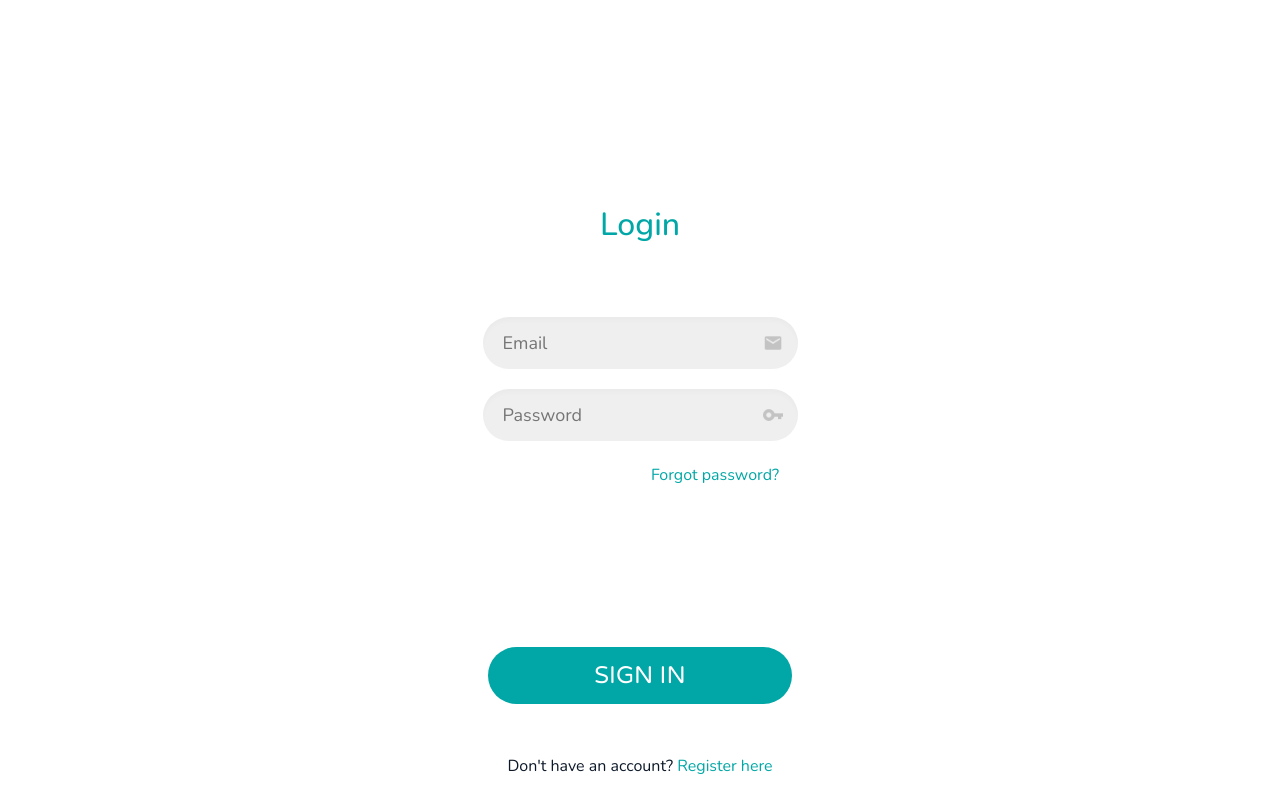
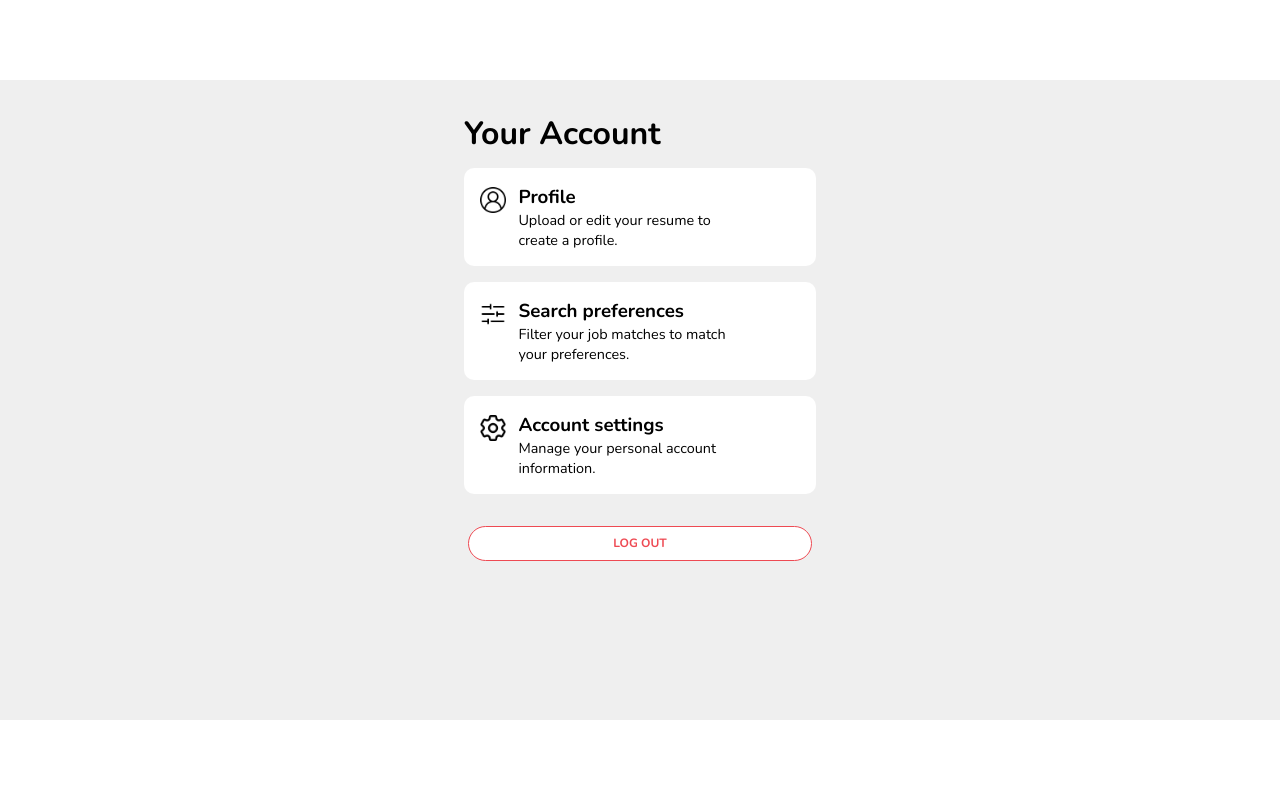
Before and after one commit to Vivian-Trieu/ResuMate, a React (Create React App) app: page /account in a window 1280 px wide. Built offline with nearby package versions, Linux system fonts and the light colour scheme; no server answers; what aws-amplify would draw is missing.

Commit message:
update BrowserRouter, Routes and Route for pages

```diff
--- a/src/App.js
+++ b/src/App.js
@@ -1,5 +1,5 @@
 import React, { useState } from "react";
-import { BrowserRouter as Router, Route, Link, Routes } from "react-router-dom";
+import { BrowserRouter, Route, Routes, Link, Navigate } from "react-router-dom";
 import LoginPage from "./Components/LoginPage";
 import SignUpPage from "./Components/SignUpPage";
 import ForgotPasswordPage from "./Components/ForgotPasswordPage";
@@ -27,57 +27,172 @@ function App() {
     setLikedJobs(updatedJobs);
   }
 
-  const renderForm = () => {
-    switch (currentForm) {
-      case 'login':
-        return <LoginPage setUserID={setUserID} onFormSwitch={toggleForm} setName={setName} setEmail={setEmail}/>;
-      case 'sign up':
-        return <SignUpPage onFormSwitch={toggleForm} />;
-      case 'forgot password':
-        return <ForgotPasswordPage onFormSwitch={toggleForm} />;
-      case 'home':
+  // const renderForm = () => {
+  //   switch (currentForm) {
+  //     case 'login':
+  //       return <LoginPage setUserID={setUserID} onFormSwitch={toggleForm} setName={setName} setEmail={setEmail}/>;
+  //     case 'sign up':
+  //       return <SignUpPage onFormSwitch={toggleForm} />;
+  //     case 'forgot password':
+  //       return <ForgotPasswordPage onFormSwitch={toggleForm} />;
+  //     case 'home':
+  //       return (
+  //         <>
+  //           <HeaderTab currentForm={currentForm} onFormSwitch={toggleForm}/>
+  //           <HomeScreen likedJobs={likedJobs} setLikedJobs={setLikedJobs} user_id={user_id} />
+  //           <BottomNavigation currentForm={currentForm} onFormSwitch={toggleForm} />
+  //         </>
+  //       );
+  //     case 'saved-jobs':
+  //       return (
+  //         <>
+  //           <HeaderTab currentForm={currentForm} onFormSwitch={toggleForm} />
+  //           <SavedJobs likedJobs={likedJobs} handleRemoveButton={handleRemoveButton}/>
+  //           <BottomNavigation currentForm={currentForm} onFormSwitch={toggleForm} />
+  //         </>
+  //       );
+  //     case 'account':
+  //       return (
+  //         <>
+            // <HeaderTab currentForm={currentForm} onFormSwitch={toggleForm} />
+            // <MyAccount currentForm={currentForm} onFormSwitch={toggleForm} user_id={user_id} />
+            // <BottomNavigation currentForm={currentForm} onFormSwitch={toggleForm} />
+  //         </>
+  //       );
+  //     case 'profile':
+  //       return (
+  //         <>
+            // <HeaderTab currentForm={currentForm} onFormSwitch={toggleForm} />
+            // <Profile currentForm={currentForm} onFormSwitch={toggleForm} user_id={user_id} name={name}/>
+            // <BottomNavigation currentForm={currentForm} onFormSwitch={toggleForm} />
+  //         </>
+  //       );
+  //     case 'preferences':
+  //       return (
+  //         <>
+            // <HeaderTab currentForm={currentForm} onFormSwitch={toggleForm} />
+            // <Preferences currentForm={currentForm} onFormSwitch={toggleForm} />
+            // <BottomNavigation currentForm={currentForm} onFormSwitch={toggleForm} />
+  //         </>
+  //       );
+  //     case 'setting':
+  //       console.log(email)
+  //       return (
+  //         <>
+  //           <HeaderTab currentForm={currentForm} onFormSwitch={toggleForm} />
+  //           <Setting
+  //             currentForm={currentForm}
+  //             onFormSwitch={toggleForm}
+  //             user_id={user_id} name={name}
+  //             email={email} setName={setName}
+  //             setEmail={setEmail}
+  //             setPassword={setPassword}
+  //           />
+  //           <BottomNavigation currentForm={currentForm} onFormSwitch={toggleForm} />
+  //         </>
+  //       );
+
+  //     // Add more cases for other forms if needed
+  //     default:
+  //       return <LoginPage onFormSwitch={toggleForm} />;
+  //   }
+  // };
+
+  const toggleForm = (formName) => {
+    setCurrentForm(formName);
+  };
+
+  // return (
+  //   <div className="App">
+  //     {renderForm()}
+  //   </div>
+  // );
+
   return (
+    <div className="App">
+      <BrowserRouter>
+        <div className="content">
+          <Routes>
+            <Route path="/" element={<Navigate to="/login"/>} />
+            <Route path="/login" element={
+              <>
+                <LoginPage
+                  setUserID={setUserID}
+                  onFormSwitch={toggleForm}
+                  setName={setName}
+                  setEmail={setEmail}
+                />
+              </>
+            }/>
+            <Route path="/signup" element={
+              <>
+                <SignUpPage
+                  onFormSwitch={toggleForm}
+                />
+              </>
+            }/>
+            <Route path="/forgot" element={
+              <>
+                <ForgotPasswordPage
+                  onFormSwitch={toggleForm}
+                />;
+              </>
+            }/>
+            <Route path="/home" element={
               <>
                 <HeaderTab currentForm={currentForm} onFormSwitch={toggleForm}/>
-            <HomeScreen likedJobs={likedJobs} setLikedJobs={setLikedJobs} user_id={user_id} />
+                <HomeScreen
+                  likedJobs={likedJobs}
+                  setLikedJobs={setLikedJobs}
+                  user_id={user_id}
+                />
                 <BottomNavigation currentForm={currentForm} onFormSwitch={toggleForm} />
               </>
-        );
-      case 'saved-jobs':
-        return (
+            }/>
+            <Route path="/saved" element={
               <>
                 <HeaderTab currentForm={currentForm} onFormSwitch={toggleForm} />
-            <SavedJobs likedJobs={likedJobs} handleRemoveButton={handleRemoveButton}/>
+                <SavedJobs
+                  likedJobs={likedJobs}
+                  handleRemoveButton={handleRemoveButton}
+                />
                 <BottomNavigation currentForm={currentForm} onFormSwitch={toggleForm} />
               </>
-        );
-      case 'account':
-        return (
+            }/>
+            <Route path="/account" element={
               <>
                 <HeaderTab currentForm={currentForm} onFormSwitch={toggleForm} />
-            <MyAccount currentForm={currentForm} onFormSwitch={toggleForm} user_id={user_id} />
+                <MyAccount
+                  currentForm={currentForm}
+                  onFormSwitch={toggleForm}
+                  user_id={user_id}
+                />
                 <BottomNavigation currentForm={currentForm} onFormSwitch={toggleForm} />
               </>
-        );
-      case 'profile':
-        return (
+            }/>
+            <Route path="/profile" element={
               <>
                 <HeaderTab currentForm={currentForm} onFormSwitch={toggleForm} />
-            <Profile currentForm={currentForm} onFormSwitch={toggleForm} user_id={user_id} name={name}/>
+                <Profile
+                  currentForm={currentForm}
+                  onFormSwitch={toggleForm}
+                  user_id={user_id}
+                  name={name}
+                />
                 <BottomNavigation currentForm={currentForm} onFormSwitch={toggleForm} />
               </>
-        );
-      case 'preferences':
-        return (
+            }/>
+            <Route path="/preferences" element={
               <>
                 <HeaderTab currentForm={currentForm} onFormSwitch={toggleForm} />
-            <Preferences currentForm={currentForm} onFormSwitch={toggleForm} />
+                <Preferences
+                  currentForm={currentForm}
+                  onFormSwitch={toggleForm}
+                />
                 <BottomNavigation currentForm={currentForm} onFormSwitch={toggleForm} />
               </>
-        );
-      case 'setting':
-        console.log(email)
-        return (
+            }/>
+            <Route path="/setting" element={
               <>
                 <HeaderTab currentForm={currentForm} onFormSwitch={toggleForm} />
                 <Setting
@@ -90,23 +205,13 @@ function App() {
                 />
                 <BottomNavigation currentForm={currentForm} onFormSwitch={toggleForm} />
               </>
-        );
+            }/>
+          </Routes>
+        </div>
+      </BrowserRouter>
+    </div>
+  )
 
-      // Add more cases for other forms if needed
-      default:
-        return <LoginPage onFormSwitch={toggleForm} />;
-    }
-  };
-
-  const toggleForm = async (formName) => {
-    setCurrentForm(formName);
-  };
-
-  return (
-    <div className="App">
-      {renderForm()}
-    </div>
-  );
 }
 
 
--- a/src/Components/BottomNavigation.js
+++ b/src/Components/BottomNavigation.js
@@ -6,6 +6,7 @@ import Home from "../img/home-button.png"
 import ClickedHome from "../img/home-button-clicked.png"
 import Profile from "../img/profile-button.png"
 import ClickedProfile from "../img/profile-button-clicked.png"
+import { useNavigate } from "react-router-dom";
 
 
 function BottomNavigation(props) {
@@ -13,6 +14,8 @@ function BottomNavigation(props) {
     const [homeImg, setHomeImg] = useState(ClickedHome);
     const [savedImg, setSavedImg] = useState(SavedJobs);
     const [profileImg, setProfileImg] = useState(Profile);
+    const navigate = useNavigate();
+
 
     function handleTabClick(tab) {
         if (tab === 'home') {
@@ -38,15 +41,15 @@ function BottomNavigation(props) {
                 <div className="bottom-nav-box">
                     <nav className="bottom-nav">
                         <ul>
-                            <li className={props.currentForm === 'saved-jobs' ? 'active' : ''} onClick={() => {handleTabClick('saved-jobs');}}>
+                            <li className={props.currentForm === 'saved-jobs' ? 'active' : ''} onClick={() => {handleTabClick('saved-jobs'); navigate('/saved')}}>
                                 <img className="nav-button-img" src={savedImg} alt="Saved Jobs"  />
                             </li>
 
-                            <li className={props.currentForm === 'home' ? 'active' : ''} onClick={() => {handleTabClick('home');}}>
+                            <li className={props.currentForm === 'home' ? 'active' : ''} onClick={() => {handleTabClick('home'); navigate('/home')}}>
                                 <img className="nav-button-img" src={homeImg} alt="Home"  />
                             </li>
 
-                            <li className={props.currentForm === 'account' ? 'active' : ''} onClick={() => {handleTabClick('account');}}>
+                            <li className={props.currentForm === 'account' ? 'active' : ''} onClick={() => {handleTabClick('account'); navigate('/account')}}>
                                 <img className="nav-button-img" src={profileImg} alt="My Account"  />
                             </li>
                         </ul>
--- a/src/Components/ForgotPasswordPage.js
+++ b/src/Components/ForgotPasswordPage.js
@@ -1,13 +1,15 @@
 import React, {useState} from "react";
 import "./ForgotPassword.css";
+import { useNavigate } from "react-router-dom";
 
 function ForgotPasswordPage(props) {
   const [email, setEmail] = useState("");
+  const navigate = useNavigate();
 
   return (
     <div className="forgot-password-container">
       <div className="div">
-        <button type="button" className="back" onClick={() => props.onFormSwitch('login')}>Back</button>
+        <button type="button" className="back" onClick={() => {props.onFormSwitch('login'); navigate('/login')}}>Back</button>
         <div className="label">
           <div className="recover-password">Recover Password</div>
         </div>
--- a/src/Components/LoginPage.js
+++ b/src/Components/LoginPage.js
@@ -1,10 +1,15 @@
 import React, { useState } from "react";
 import "./LoginPage.css";
 import { API } from 'aws-amplify';
+import { useNavigate } from "react-router-dom";
 
 function LoginPage(props) {
   const [email, setEmail] = useState("");
   const [password, setPassword] = useState("");
+  const [errorMessage, setErrorMessage] = useState(null);
+  const [successMessage, setSuccessMessage] = useState(null);
+
+  const navigate = useNavigate();
 
   const handleLogin = async () => {
     // Check if fields are empty
@@ -42,6 +47,7 @@ function LoginPage(props) {
         props.setUserID(user_id)
         props.setName(name)
         props.setEmail(user_email)
+        navigate('/home')
         props.onFormSwitch('home'); // pass user_id to home screen
       }
     } catch (error) {
@@ -74,13 +80,13 @@ function LoginPage(props) {
             value={password}
             onChange={(e) => setPassword(e.target.value)}
           />
-          <button type="button" className="forgot-password" onClick={() => props.onFormSwitch('forgot password')}>
+          <button type="button" className="forgot-password" onClick={() => {props.onFormSwitch('forgot password'); navigate('/forgot')}}>
             Forgot password?
           </button>
           <button type="button" className="sign-in" onClick={handleLogin} >
               SIGN IN
           </button>
-          <button type="button" className="sign-up" onClick={() => props.onFormSwitch('sign up')}>
+          <button type="button" className="sign-up" onClick={() =>  {props.onFormSwitch('sign-up'); navigate('/signup')}}>
               Register here
           </button>
         </form>
--- a/src/Components/MyAccount.js
+++ b/src/Components/MyAccount.js
@@ -3,9 +3,11 @@ import "./MyAccount.css"
 import UserProfile from "../img/user-profile.png"
 import UserPreference from "../img/user-preference.png"
 import UserSetting from "../img/user-setting.png"
+import { useNavigate } from 'react-router-dom';
 
 
 function MyAccount(props) {
+    const navigate = useNavigate();
 
     return (
         <>
@@ -16,7 +18,7 @@ function MyAccount(props) {
             </div>
 
             <div className="my-account-box">
-                <div className="my-account-block user-profile" onClick={() => props.onFormSwitch('profile')}>
+                <div className="my-account-block user-profile" onClick={() => {props.onFormSwitch('profile'); navigate('/profile')}}>
                     <div className="my-account-block-img">
                         <img className="my-account-img" src={UserProfile} alt="User Profile" />
                     </div>
@@ -25,7 +27,7 @@ function MyAccount(props) {
                         <p>Upload or edit your resume to <br></br> create a profile.</p>
                     </div>
                 </div>
-                <div className="my-account-block user-preference" onClick={() => props.onFormSwitch('preferences')}>
+                <div className="my-account-block user-preference" onClick={() => {props.onFormSwitch('preferences'); navigate('/preferences')}}>
                     <div className="my-account-block-img">
                         <img className="my-account-img" src={UserPreference} alt="User Preference" />
                     </div>
@@ -34,7 +36,7 @@ function MyAccount(props) {
                         <p>Filter your job matches to match <br></br> your preferences.</p>
                     </div>
                 </div>
-                <div className="my-account-block user-setting" onClick={() => props.onFormSwitch('setting')}>
+                <div className="my-account-block user-setting" onClick={() => {props.onFormSwitch('setting'); navigate('/setting')}}>
                     <div className="my-account-block-img">
                         <img className="my-account-img" src={UserSetting} alt="User Setting" />
                     </div>
@@ -44,7 +46,7 @@ function MyAccount(props) {
                     </div>
                 </div>
             </div>
-            <button className="log-out" onClick={() => props.onFormSwitch('login')}>LOG OUT</button>
+            <button className="log-out" onClick={() => {props.onFormSwitch('login'); navigate('/login')}}>LOG OUT</button>
         </div>
         <div className="header-placeholder"></div>
         </>
--- a/src/Components/Preferences.js
+++ b/src/Components/Preferences.js
@@ -4,6 +4,7 @@ import closeButton from "../img/close-button.png"
 import "./Preferences.css"
 import Slider from "./Slider"
 import Checkbox from "./Checkbox";
+import { useNavigate } from 'react-router-dom';
 
 function Preferences(props) {
 
@@ -13,6 +14,7 @@ function Preferences(props) {
     const [distanceSliderValue, setDistanceSliderValue] = useState(25);
     const [salarySliderValue, setSalarySliderValue] = useState(250);
     const [checked, setChecked] = useState(false);
+    const navigate = useNavigate();
 
     const handleCheck = () => {
       setChecked(!checked);
@@ -24,7 +26,7 @@ function Preferences(props) {
                 <div className="header-tab-box">
                     <button className="close-btn btn-placeholder"><img className="close-button-img" src={closeButton} alt="Close Button"/></button>
                     <div className="header-title"><h2 className="profile">Search preferences</h2></div>
-                    <button className="close-btn" onClick={() => props.onFormSwitch('account')}><img className="close-button-img" src={closeButton} alt="Close Button" /></button>
+                    <button className="close-btn" onClick={() => {props.onFormSwitch('account'); navigate('/account')}}><img className="close-button-img" src={closeButton} alt="Close Button" /></button>
                 </div>
             </div>
             <div className="preferences-container">
--- a/src/Components/Profile.js
+++ b/src/Components/Profile.js
@@ -6,6 +6,7 @@ import "./HeaderTab.css"
 import closeButton from "../img/close-button.png"
 import addButton from "../img/add.png"
 import Amplify, { API, Storage } from 'aws-amplify';
+import { useNavigate } from 'react-router-dom';
 
 function Profile(props) {
     const [selectedFile, setSelectedFile] = useState();
@@ -15,6 +16,7 @@ function Profile(props) {
     const [skills, setSkills] = useState([]);
     const [links, setLinks] = useState('');
     const [isLoading, setLoading] = useState(false);
+    const navigate = useNavigate();
 
     console.log("User ID in Profile: ", props.user_id) // pass the user_id from App.js
 
@@ -107,7 +109,7 @@ function Profile(props) {
                 <div className="header-tab-box">
                     <button className="close-btn btn-placeholder"><img className="close-button-img" src={closeButton} alt="Close Button"/></button>
                     <div className="header-title"><h2 className="profile">Profile</h2></div>
-                    <button className="close-btn" onClick={() => props.onFormSwitch('account')}><img className="close-button-img" src={closeButton} alt="Close Button" /></button>
+                    <button className="close-btn" onClick={() => {props.onFormSwitch('account'); navigate('/account')}}><img className="close-button-img" src={closeButton} alt="Close Button" /></button>
                 </div>
             </div>
             <div className="profile-container">
--- a/src/Components/Setting.js
+++ b/src/Components/Setting.js
@@ -3,6 +3,7 @@ import "./Setting.css"
 import "./HeaderTab.css"
 import closeButton from "../img/close-button.png"
 import { API } from 'aws-amplify';
+import { useNavigate } from 'react-router-dom';
 
 function Setting(props) {
     const [editableField, setEditableField] = useState('');
@@ -10,6 +11,7 @@ function Setting(props) {
     const [showPopUp, setShowPopUp] = useState(false);
     const open = () => setShowPopUp(true);
     const close = () => setShowPopUp(false);
+    const navigate = useNavigate();
 
     const handleUpdate = async (field) => {
         try {
@@ -72,7 +74,7 @@ function Setting(props) {
                 <div className="header-tab-box">
                     <button className="close-btn btn-placeholder"><img className="close-button-img" src={closeButton} alt="Close Button"/></button>
                     <div className="header-title"><h2 className="profile">Account settings</h2></div>
-                    <button className="close-btn" onClick={() => props.onFormSwitch('account')}><img className="close-button-img" src={closeButton} alt="Close Button" /></button>
+                    <button className="close-btn" onClick={() => {props.onFormSwitch('account'); navigate('/account')}}><img className="close-button-img" src={closeButton} alt="Close Button" /></button>
                 </div>
             </div>
             <div className="setting-container">
@@ -163,7 +165,7 @@ function Setting(props) {
 
                             <div className="delete-pop-up-buttons">
                                 <button onClick={close}>Cancel</button>
-                                <button onClick={() => {handleDelete(); props.onFormSwitch('login')}}>Confirm</button>
+                                <button onClick={() => {handleDelete(); props.onFormSwitch('login'); navigate('/login')}}>Confirm</button>
                             </div>
                         </div>
                     </>
--- a/src/Components/SignUpPage.js
+++ b/src/Components/SignUpPage.js
@@ -1,12 +1,14 @@
 import React, { useEffect, useState } from "react";
 import { API } from 'aws-amplify';
 import "./SignUpPage.css";
+import { useNavigate } from "react-router-dom";
 
 function SignUpPage(props) {
   const [name, setName] = useState("");
   const [email, setEmail] = useState("");
   const [password, setPassword] = useState("");
   const [confirmPassword, setConfirmPassword] = useState("");
+  const navigate = useNavigate();
 
   const handleSignUp = async (e) => {
     e.preventDefault();
@@ -65,7 +67,7 @@ function SignUpPage(props) {
   return (
     <div className="signup-container">
       <div className="div">
-        <button type="button" className="back" onClick={() => props.onFormSwitch('login')}>Back</button>
+        <button type="button" className="back" onClick={() => {props.onFormSwitch('login'); navigate('/login')}}>Back</button>
         <div className="label">
           <div className="signup">Sign Up</div>
         </div>
```
Also changed, not shown: src/Components/JobCard.js (+17 -0 lines). Lines whose indentation alone changed are shown as unchanged.
